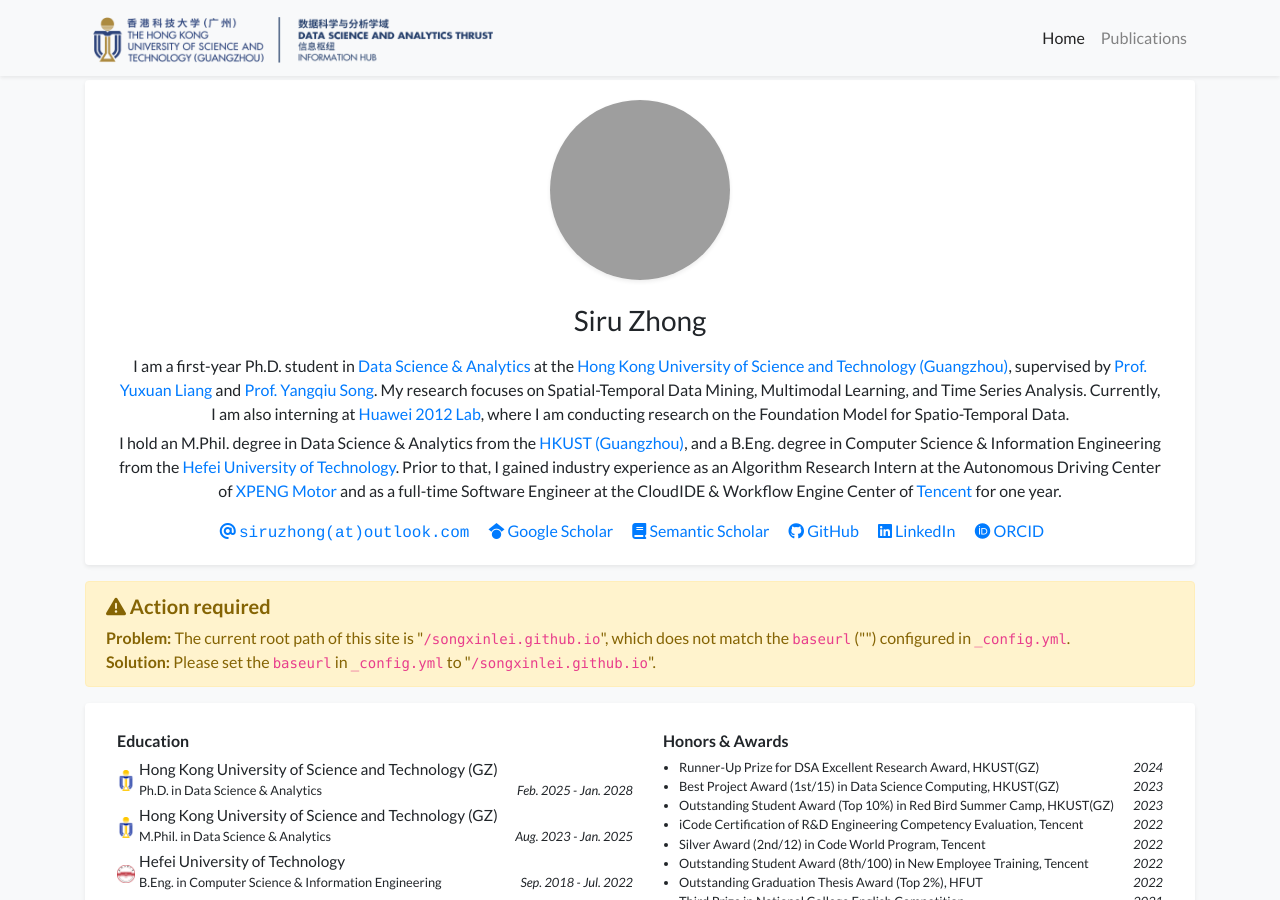
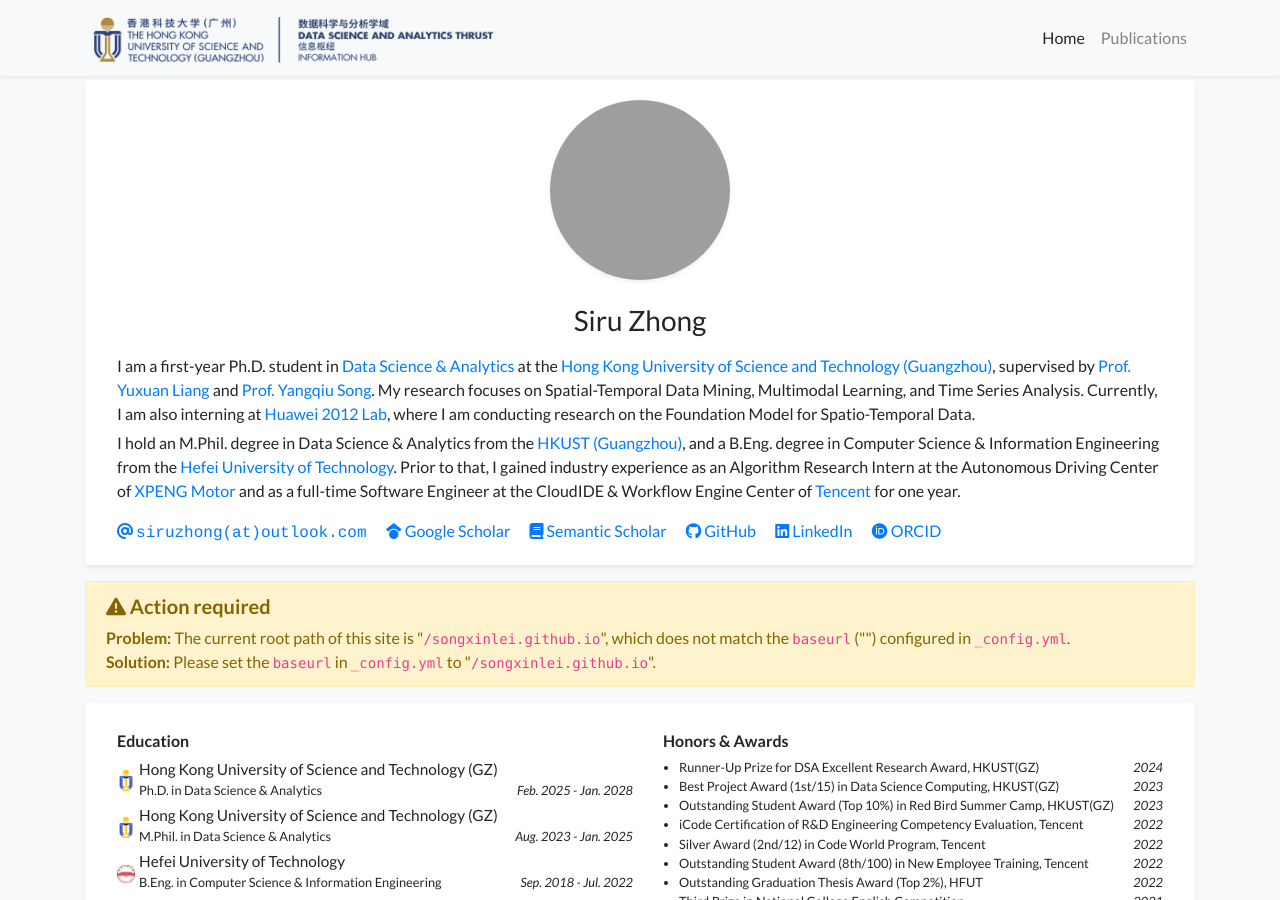
Before and after one commit to thunderlrr/songxinlei.github.io, a Jekyll site: the page built from index.html, in a window 1280 px wide and 900 px high. Built offline with Jekyll 4.4.1, drawn with Linux system fonts in a browser that asks for light colours; a style sheet for code colours, icons or effects is not loaded; grey boxes are pictures that could not be loaded.

Commit message:
update profile

```diff
--- a/_includes/widgets/profile_card.html
+++ b/_includes/widgets/profile_card.html
@@ -3,7 +3,8 @@
         <div class="card border-0 shadow-sm bg-white">
             <div class="card-body" style="padding-left: 2rem;padding-right: 2em;">
                 <div class="row">
-                    <div class="col text-center">
+                    <div class="col">
+                        <div class="text-center">
                             {% if site.data.profile.portrait_url %}
                             <figure class="figure mb-3">
                                 <img
@@ -20,6 +21,8 @@
                             <div class="h3 font-weight-normal mb-2">
                                 {{ site.data.profile.primary_name }} <small>{{ site.data.profile.secondary_name }}</small>
                             </div>
+                        </div>
+
                         <div class="text-profile-position" style="background-color: #edeff0">
                             {% for position in site.data.profile.positions %}
                             {% if position.logo -%}
```
Lines whose indentation alone changed are shown as unchanged.
